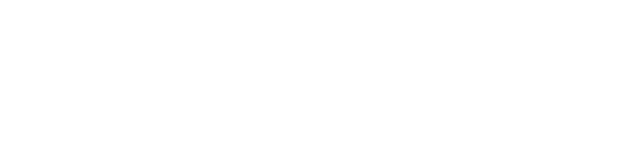
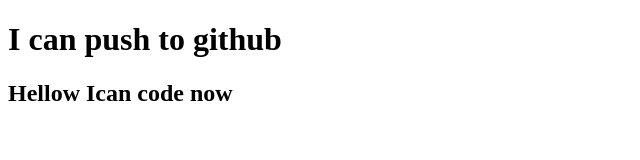
Before and after one commit to anikazaman1/my-another-repo, a plain HTML site: page index.html in a window 1280 px wide. Shown: the whole page, without its empty margins (0-640 px from the left). Drawn offline with Linux system fonts and the light colour scheme.

Commit message:
added header

```diff
--- a/index.html
+++ b/index.html
@@ -7,6 +7,8 @@
     <title>My Another Repo</title>
 </head>
 <body>
+    <h1>I can push to github</h1>
+    <h2>Hellow Ican code now</h2>
 
 </body>
 </html>
```
